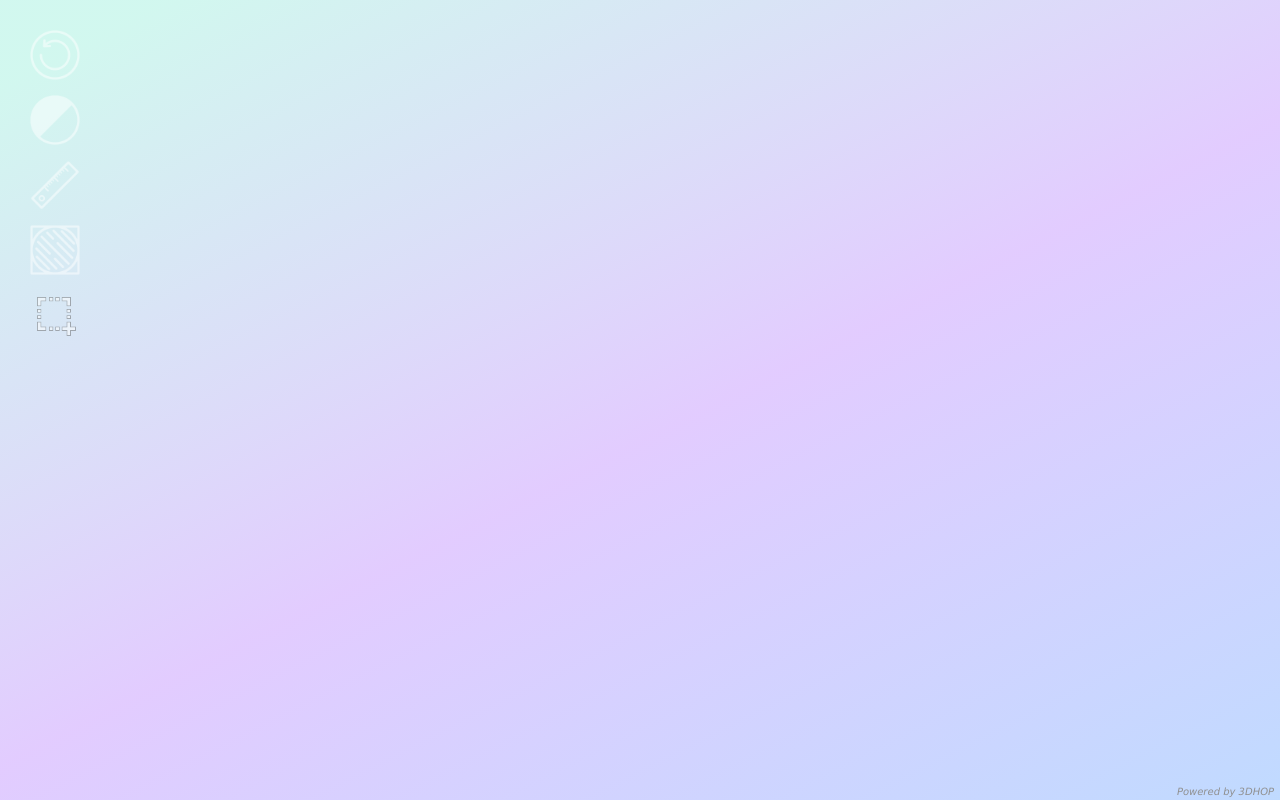
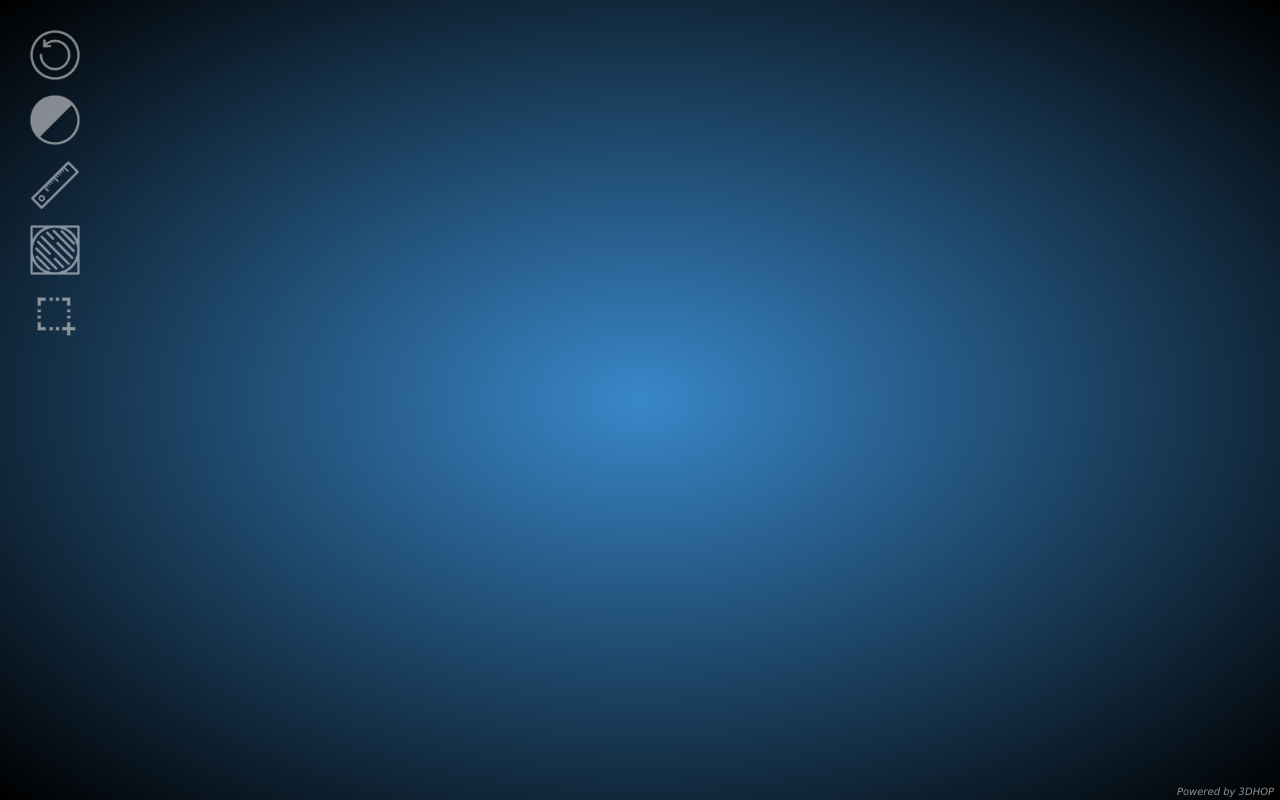
Before and after one commit to AcrossTheCloud/TBA21-3D, a plain HTML site: page index.html in a window 1280 px wide. Drawn offline with Linux system fonts and the light colour scheme.

Commit message:
ocean blue background

```diff
--- a/index.html
+++ b/index.html
@@ -68,12 +68,7 @@
 	 <td>Show edges<input  id="showBorder" class="output-input" type="checkbox" title="Show Section Edges" style="bottom:-3px;"/></td></tr></table>
  </div>
 <!--SECTIONS-->
- <canvas id="draw-canvas" style="background-image: linear-gradient(
-	153.16deg,
-	rgba(80, 226, 193, 0.26) 5.91%,
-	rgba(144, 57, 254, 0.26) 52.99%,
-	rgba(0, 118, 255, 0.26) 104.16%
-)"/>
+ <canvas id="draw-canvas" style="background: radial-gradient(#3987c9, black);"/>
 </div>
 </body>
 
```
